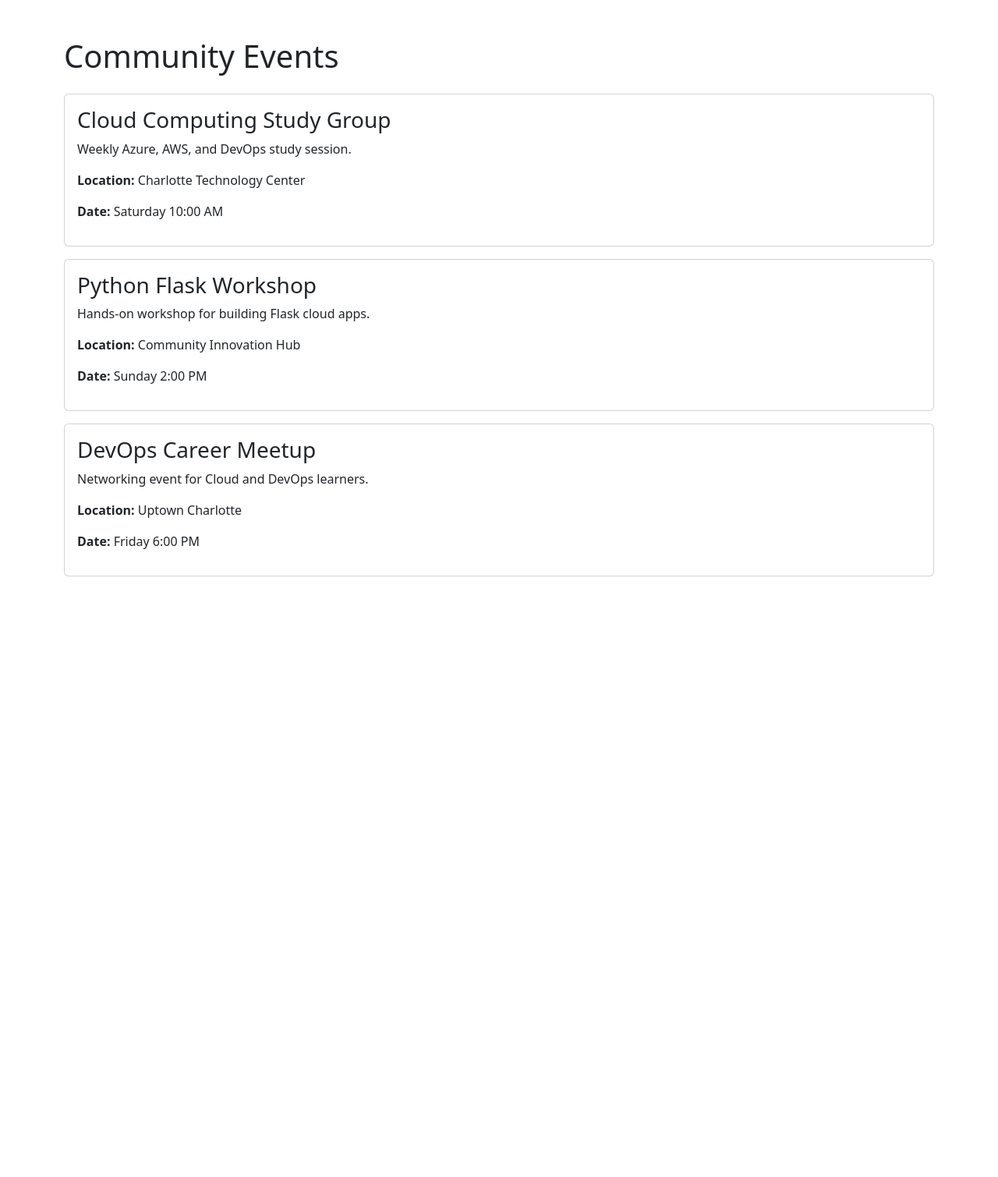
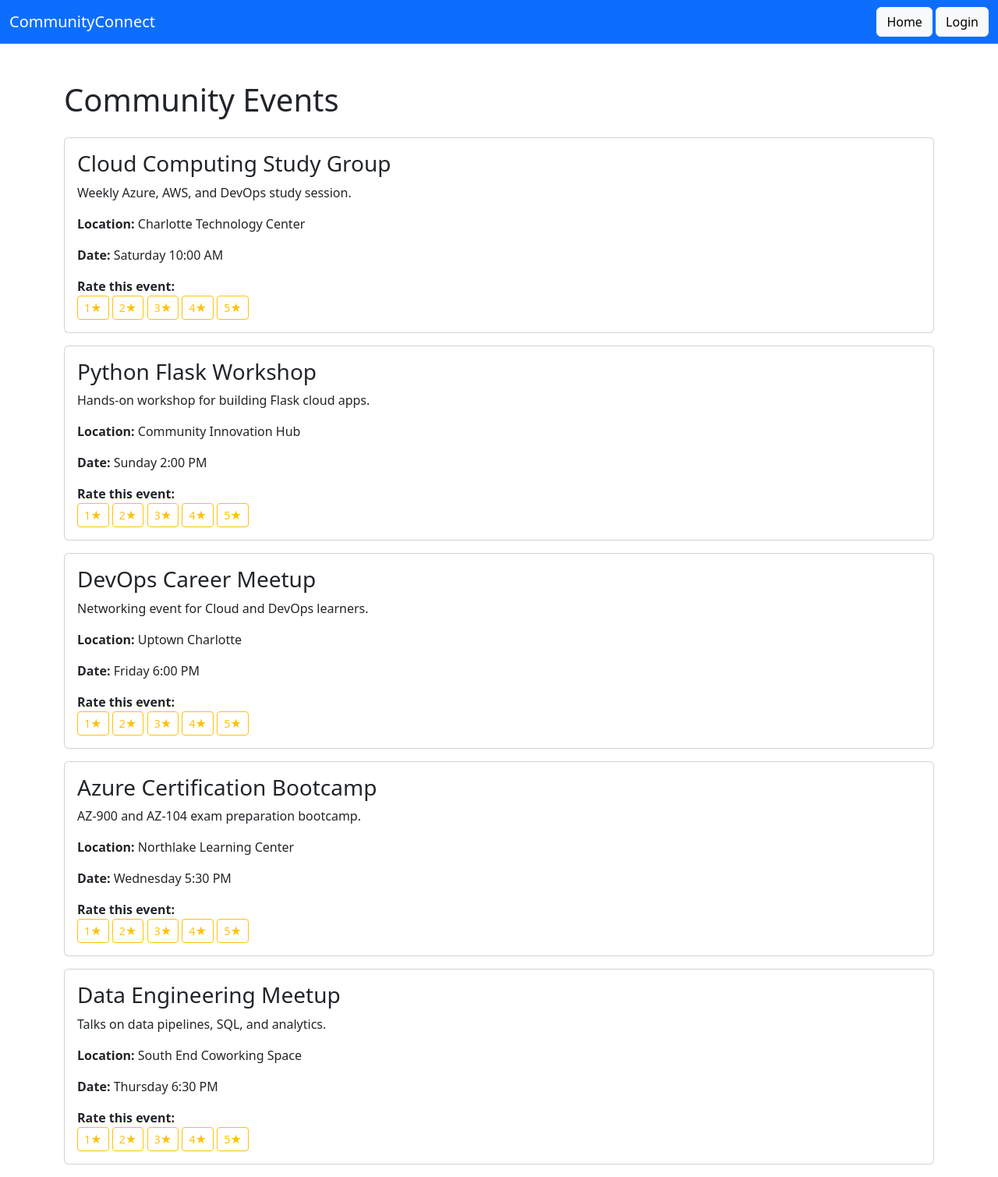
Before and after one commit to 23sudheer/communityconnect-cloudproject, a Flask app: page /events in a window 1280 px wide. Shown: the whole page at 78% size. Before the commit the page ends 739 px from the top, so only its background shows below. Run offline with Flask 3, Linux system fonts and the light colour scheme; data comes from the database, SQL or seed files in the repository; both versions use the stored data as it was before the commit.

Commit message:
Module 4 schema

```diff
--- a/app.py
+++ b/app.py
@@ -7,7 +7,6 @@ from dotenv import load_dotenv
 import requests
 import os
 import uuid
-from dotenv import load_dotenv
 
 load_dotenv()
 
@@ -28,11 +27,19 @@ AZURE_STORAGE_CONNECTION_STRING = os.getenv("AZURE_STORAGE_CONNECTION_STRING")
 AZURE_CONTAINER_NAME = os.getenv("AZURE_CONTAINER_NAME", "event-images")
 
 
+# =====================================================================
+# MODELS
+# =====================================================================
 class User(db.Model):
     id = db.Column(db.Integer, primary_key=True)
     name = db.Column(db.String(120), nullable=False)
     email = db.Column(db.String(120), unique=True, nullable=False)
     password = db.Column(db.String(255), nullable=False)
+    created_at = db.Column(db.DateTime, default=datetime.utcnow)
+
+    # convenience relationships (author -> their content)
+    posts = db.relationship("Post", backref="author", lazy=True)
+    comments = db.relationship("Comment", backref="author", lazy=True)
 
 
 class Event(db.Model):
@@ -42,10 +49,13 @@ class Event(db.Model):
     city = db.Column(db.String(100), nullable=False)
     event_date = db.Column(db.String(100), nullable=False)
     description = db.Column(db.Text, nullable=False)
+    created_by = db.Column(db.Integer, db.ForeignKey("user.id"))   # organizer
+    created_at = db.Column(db.DateTime, default=datetime.utcnow)
 
 
 class Post(db.Model):
     id = db.Column(db.Integer, primary_key=True)
+    user_id = db.Column(db.Integer, db.ForeignKey("user.id"))      # author
     title = db.Column(db.String(200), nullable=False)
     content = db.Column(db.Text, nullable=False)
     image_url = db.Column(db.String(500))
@@ -54,15 +64,21 @@ class Post(db.Model):
 
 class Comment(db.Model):
     id = db.Column(db.Integer, primary_key=True)
-    post_id = db.Column(db.Integer, nullable=False)
+    post_id = db.Column(db.Integer, db.ForeignKey("post.id"), nullable=False)
+    user_id = db.Column(db.Integer, db.ForeignKey("user.id"))      # author
     comment = db.Column(db.Text, nullable=False)
     created_at = db.Column(db.DateTime, default=datetime.utcnow)
 
 
 class Rating(db.Model):
     id = db.Column(db.Integer, primary_key=True)
-    event_id = db.Column(db.Integer, nullable=False)
+    event_id = db.Column(db.Integer, db.ForeignKey("event.id"), nullable=False)
+    user_id = db.Column(db.Integer, db.ForeignKey("user.id"))      # rater
     rating = db.Column(db.Integer, nullable=False)
+
+    __table_args__ = (
+        db.CheckConstraint("rating >= 1 AND rating <= 5", name="ck_rating_range"),
+    )
 
 
 def upload_to_blob(file):
@@ -167,6 +183,7 @@ def create_event():
         city=request.form["city"],
         event_date=request.form["event_date"],
         description=request.form["description"],
+        created_by=session.get("user_id"),      # organizer -> user.id (if logged in)
     )
 
     db.session.add(event)
@@ -183,7 +200,12 @@ def create_post():
 
     image_url = upload_to_blob(image)
 
-    post = Post(title=title, content=content, image_url=image_url)
+    post = Post(
+        title=title,
+        content=content,
+        image_url=image_url,
+        user_id=session.get("user_id"),          # author -> user.id (if logged in)
+    )
 
     db.session.add(post)
     db.session.commit()
@@ -205,11 +227,13 @@ def get_posts():
             "title": post.title,
             "content": post.content,
             "image_url": post.image_url,
+            "author": post.author.name if post.author else "Anonymous",
             "created_at": post.created_at.strftime("%Y-%m-%d %H:%M"),
             "comments": [
                 {
                     "id": comment.id,
                     "comment": comment.comment,
+                    "author": comment.author.name if comment.author else "Anonymous",
                     "created_at": comment.created_at.strftime("%Y-%m-%d %H:%M"),
                 }
                 for comment in comments
@@ -224,7 +248,11 @@ def add_comment():
     post_id = request.form["post_id"]
     comment_text = request.form["comment"]
 
-    comment = Comment(post_id=post_id, comment=comment_text)
+    comment = Comment(
+        post_id=post_id,
+        comment=comment_text,
+        user_id=session.get("user_id"),          # author -> user.id (if logged in)
+    )
 
     db.session.add(comment)
     db.session.commit()
@@ -248,7 +276,8 @@ def delete_post(post_id):
 def rate_event():
     rating = Rating(
         event_id=request.form["event_id"],
-        rating=int(request.form["rating"])
+        rating=int(request.form["rating"]),
+        user_id=session.get("user_id"),          # rater -> user.id (if logged in)
     )
 
     db.session.add(rating)
@@ -275,34 +304,41 @@ def weather(city):
     })
 
 
+# =====================================================================
+# DATABASE INITIALIZATION
+# =====================================================================
 with app.app_context():
     db.create_all()
 
+    if User.query.count() == 0:
+        sample_users = [
+            User(name="Sai Muppidi",          email="sai.muppidi@techbridge.org",   password=generate_password_hash("Password123")),
+            User(name="Sriram Katta",         email="sriram.katta@techbridge.org",  password=generate_password_hash("Password123")),
+            User(name="Deepika Uppula",       email="deepika.uppula@techbridge.org",password=generate_password_hash("Password123")),
+            User(name="Venkata Vijay Andala", email="vijay.andala@techbridge.org",  password=generate_password_hash("Password123")),
+            User(name="Hoang Le",             email="hoang.le@techbridge.org",       password=generate_password_hash("Password123")),
+        ]
+        db.session.add_all(sample_users)
+        db.session.commit()
+
     if Event.query.count() == 0:
         sample_events = [
-            Event(
-                title="Cloud Computing Study Group",
-                location="Charlotte Technology Center",
-                city="Charlotte",
-                event_date="Saturday 10:00 AM",
-                description="Weekly Azure, AWS, and DevOps study session."
-            ),
-            Event(
-                title="Python Flask Workshop",
-                location="Community Innovation Hub",
-                city="Charlotte",
-                event_date="Sunday 2:00 PM",
-                description="Hands-on workshop for building Flask cloud apps."
-            ),
-            Event(
-                title="DevOps Career Meetup",
-                location="Uptown Charlotte",
-                city="Charlotte",
-                event_date="Friday 6:00 PM",
-                description="Networking event for Cloud and DevOps learners."
-            ),
+            Event(title="Cloud Computing Study Group", location="Charlotte Technology Center",
+                  city="Charlotte", event_date="Saturday 10:00 AM",
+                  description="Weekly Azure, AWS, and DevOps study session.", created_by=1),
+            Event(title="Python Flask Workshop", location="Community Innovation Hub",
+                  city="Charlotte", event_date="Sunday 2:00 PM",
+                  description="Hands-on workshop for building Flask cloud apps.", created_by=1),
+            Event(title="DevOps Career Meetup", location="Uptown Charlotte",
+                  city="Charlotte", event_date="Friday 6:00 PM",
+                  description="Networking event for Cloud and DevOps learners.", created_by=2),
+            Event(title="Azure Certification Bootcamp", location="Northlake Learning Center",
+                  city="Charlotte", event_date="Wednesday 5:30 PM",
+                  description="AZ-900 and AZ-104 exam preparation bootcamp.", created_by=3),
+            Event(title="Data Engineering Meetup", location="South End Coworking Space",
+                  city="Charlotte", event_date="Thursday 6:30 PM",
+                  description="Talks on data pipelines, SQL, and analytics.", created_by=4),
         ]
-
         db.session.add_all(sample_events)
         db.session.commit()
 
--- a/templates/events.html
+++ b/templates/events.html
@@ -9,6 +9,16 @@
 </head>
 
 <body>
+
+<nav class="navbar navbar-dark bg-primary">
+    <div class="container-fluid">
+        <a class="navbar-brand" href="/">CommunityConnect</a>
+        <div>
+            <a href="/" class="btn btn-light">Home</a>
+            <a href="/login" class="btn btn-light">Login</a>
+        </div>
+    </div>
+</nav>
 
 <div class="container mt-5">
 
@@ -32,6 +42,12 @@ async function loadEvents() {
 
     events.forEach(event => {
 
+        let stars = '';
+        for (let i = 1; i <= 5; i++) {
+            stars += `<button class="btn btn-sm btn-outline-warning"
+                        onclick="rateEvent(${event.id}, ${i})">${i}&#9733;</button> `;
+        }
+
         container.innerHTML += `
 
         <div class="card p-3 mb-3">
@@ -44,10 +60,31 @@ async function loadEvents() {
 
             <p><strong>Date:</strong> ${event.event_date}</p>
 
+            <div>
+                <strong>Rate this event:</strong><br>
+                ${stars}
+                <span id="rate-msg-${event.id}" class="text-success ms-2"></span>
+            </div>
+
         </div>
 
         `;
     });
+}
+
+async function rateEvent(eventId, rating) {
+
+    const formData = new FormData();
+    formData.append('event_id', eventId);
+    formData.append('rating', rating);
+
+    await fetch('/rate-event', {
+        method: 'POST',
+        body: formData
+    });
+
+    document.getElementById(`rate-msg-${eventId}`).textContent =
+        `Thanks! You rated ${rating} star(s).`;
 }
 
 loadEvents();
```
Also changed, not shown: static/app.js (+51 -2 lines), community.db (deleted), 1 other file.
